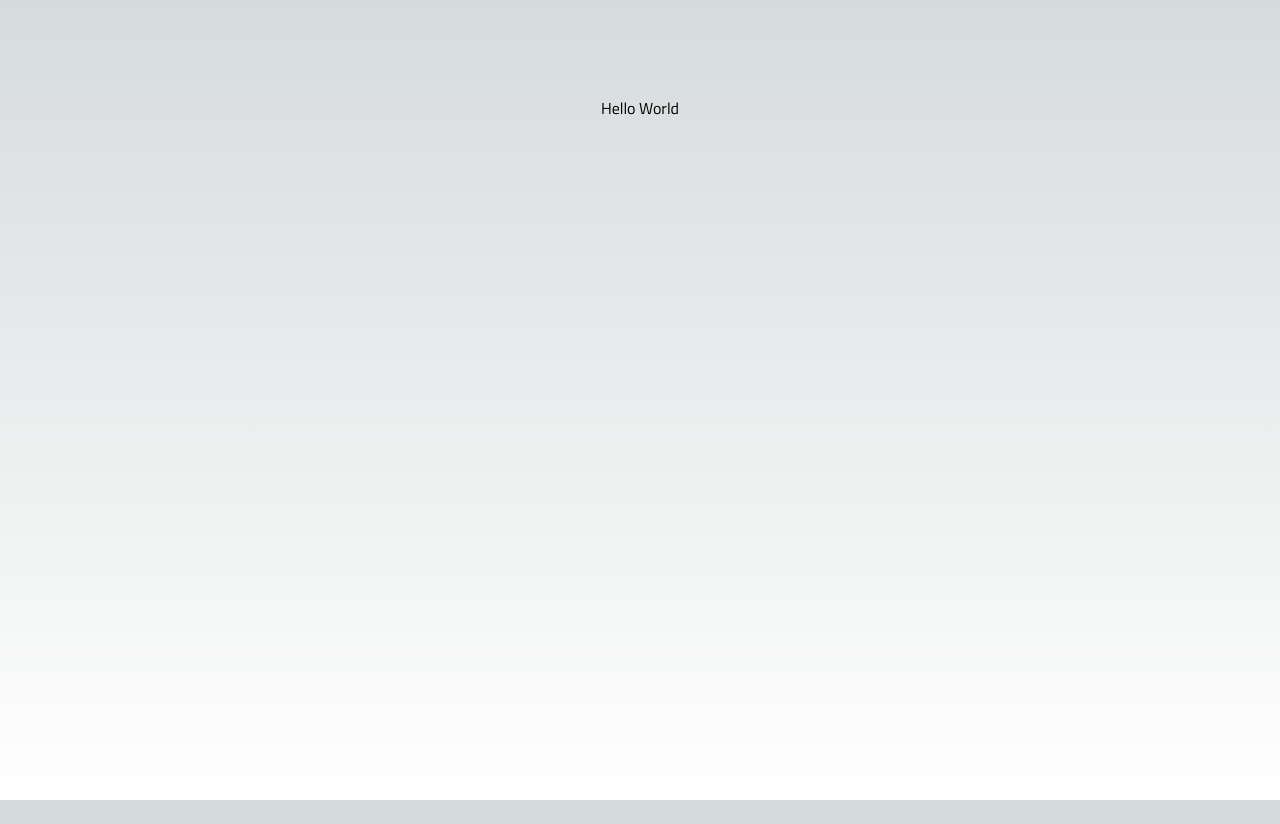
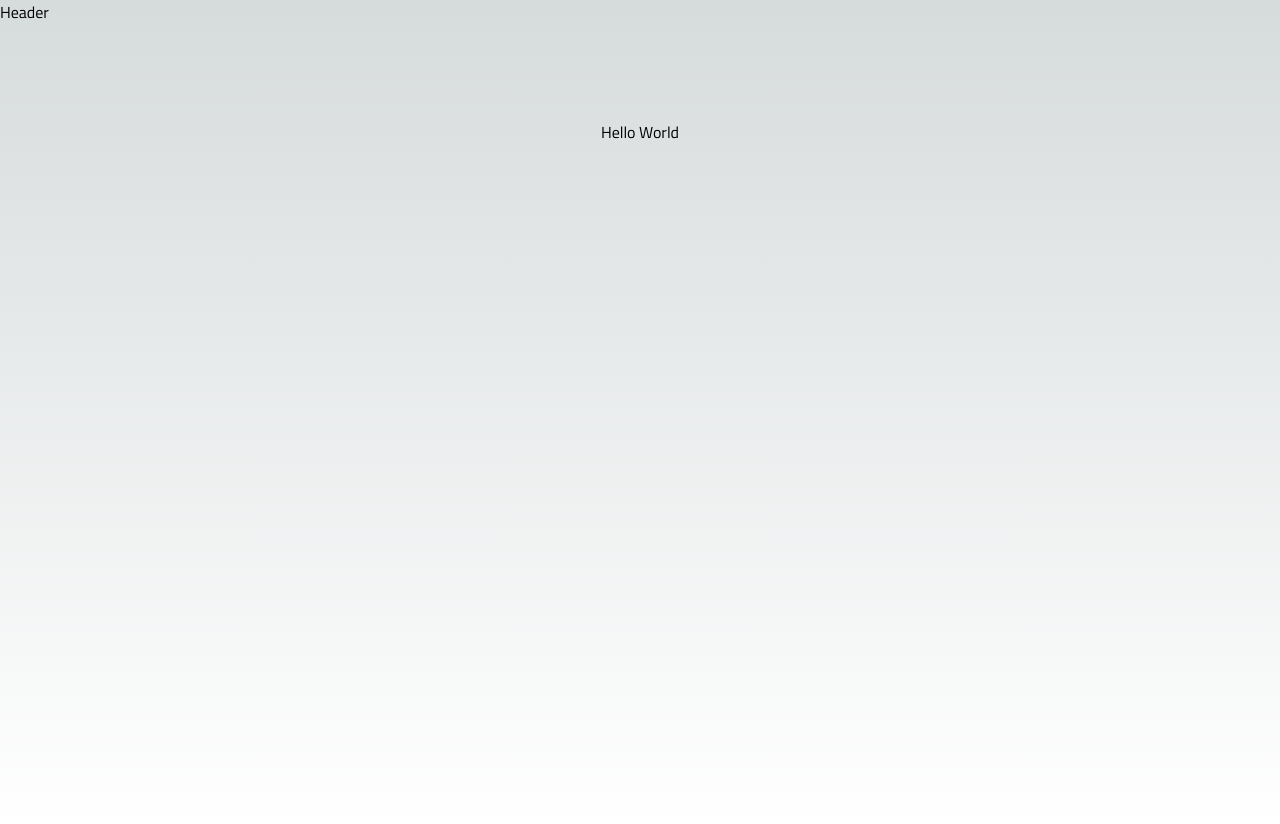
Before and after one commit to wjbetech/guitarworldv2, a Next.js app: page / in a window 1280 px wide. Before the commit the page ends 800 px from the top, so only its background shows below. Built offline with nearby package versions, Linux system fonts and the light colour scheme.

Commit message:
Began work on <Header> element

```diff
--- a/src/app/layout.tsx
+++ b/src/app/layout.tsx
@@ -1,9 +1,15 @@
+// meta
 import type { Metadata } from 'next'
 import { Titillium_Web } from 'next/font/google'
 import './globals.css'
 
+// component imports
+import Header from "@/components/Header"
+
+// grab Titillium Web font
 const titilliumWeb = Titillium_Web({ subsets: ["latin"], weight: ["200", "400", "600", "700", "900"], variable: "--titillium" })
 
+// update our page meta
 export const metadata: Metadata = {
   title: 'GuitarWorld | @wjbetech',
   description: 'Guitar Store built in Next.js, Sanity.io, Tailwind, Stripe',
@@ -16,7 +22,13 @@ export default function RootLayout({
 }) {
   return (
     <html lang="en">
-      <body className={titilliumWeb.className}>{children}</body>
+      <body className={titilliumWeb.className}>
+        <main className="font-normal">
+          <Header />
+          {children}
+          {/* <Footer /> */}
+        </main>
+      </body>
     </html>
   )
 }
--- /dev/null
+++ b/src/components/Header.tsx
@@ -0,0 +1,9 @@
+const Header = () => {
+  return (
+    <div>
+      Header
+    </div>
+  )
+}
+
+export default Header
```
